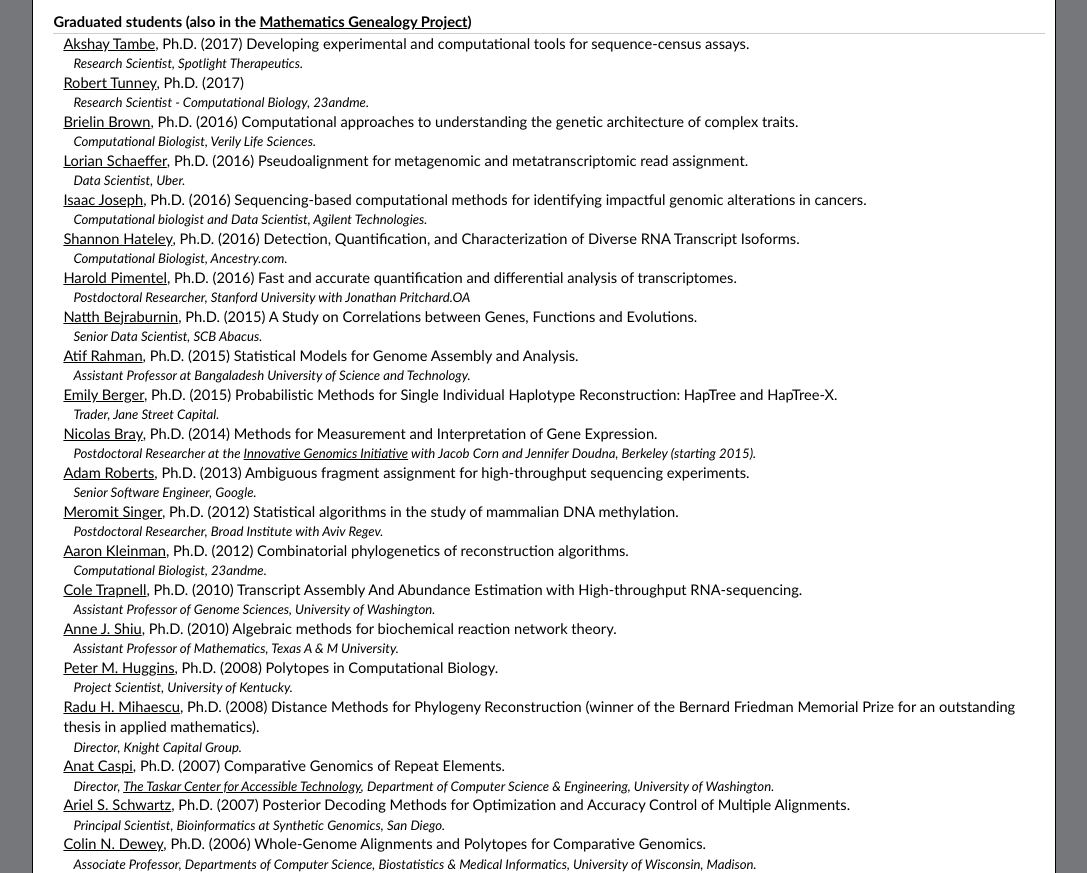
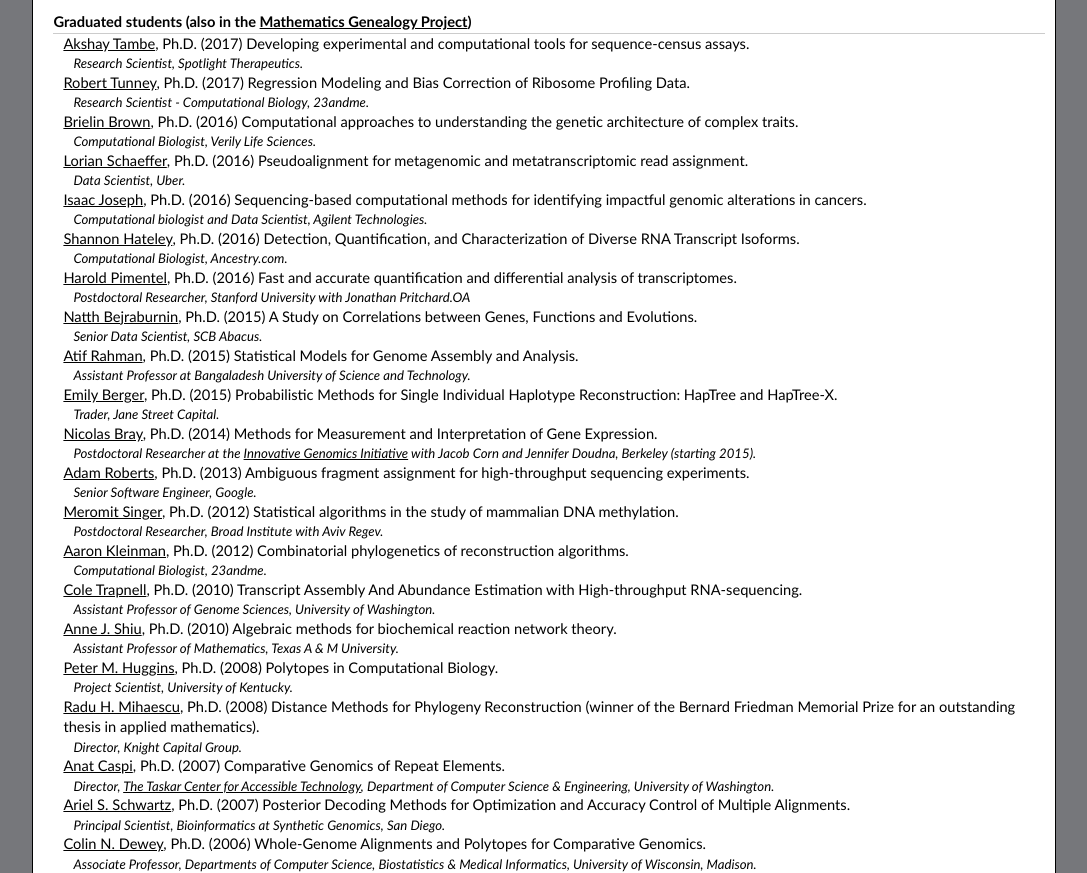
Before and after one commit to pachterlab/pachterlab.github.io, a plain HTML site: page group.html in a window 1280 px wide. Shown: the part 842-1715 px from the top of the page, without its empty margins (102-1189 px from the left). Drawn offline with Linux system fonts and the light colour scheme.

Commit message:
added Tunney thesis title

```diff
--- a/group.html
+++ b/group.html
@@ -108,7 +108,7 @@ Lab Manager
 <dt>Graduated students (also in the <a href="http://www.genealogy.ams.org/id.php?id=37005">Mathematics Genealogy Project</a>)</dt>
 <dd><a href="https://scholar.google.com/citations?user=sI0HkbwAAAAJ&hl=en">Akshay Tambe</a>, Ph.D. (2017) Developing experimental and computational tools for sequence-census assays.
 <div class="research">Research Scientist, Spotlight Therapeutics.</div></dd>
-<dd><a href="https://www.linkedin.com/in/robert-tunney-113a2b149/">Robert Tunney</a>, Ph.D. (2017)
+<dd><a href="https://www.linkedin.com/in/robert-tunney-113a2b149/">Robert Tunney</a>, Ph.D. (2017) Regression Modeling and Bias Correction of Ribosome Profiling Data.
 <div class="research">Research Scientist - Computational Biology, 23andme.</div>
 </dd>
 <dd><a href="https://www.linkedin.com/in/brielin-brown-73745878/">Brielin Brown</a>, Ph.D. (2016) Computational approaches to understanding the genetic architecture of complex traits.
```
